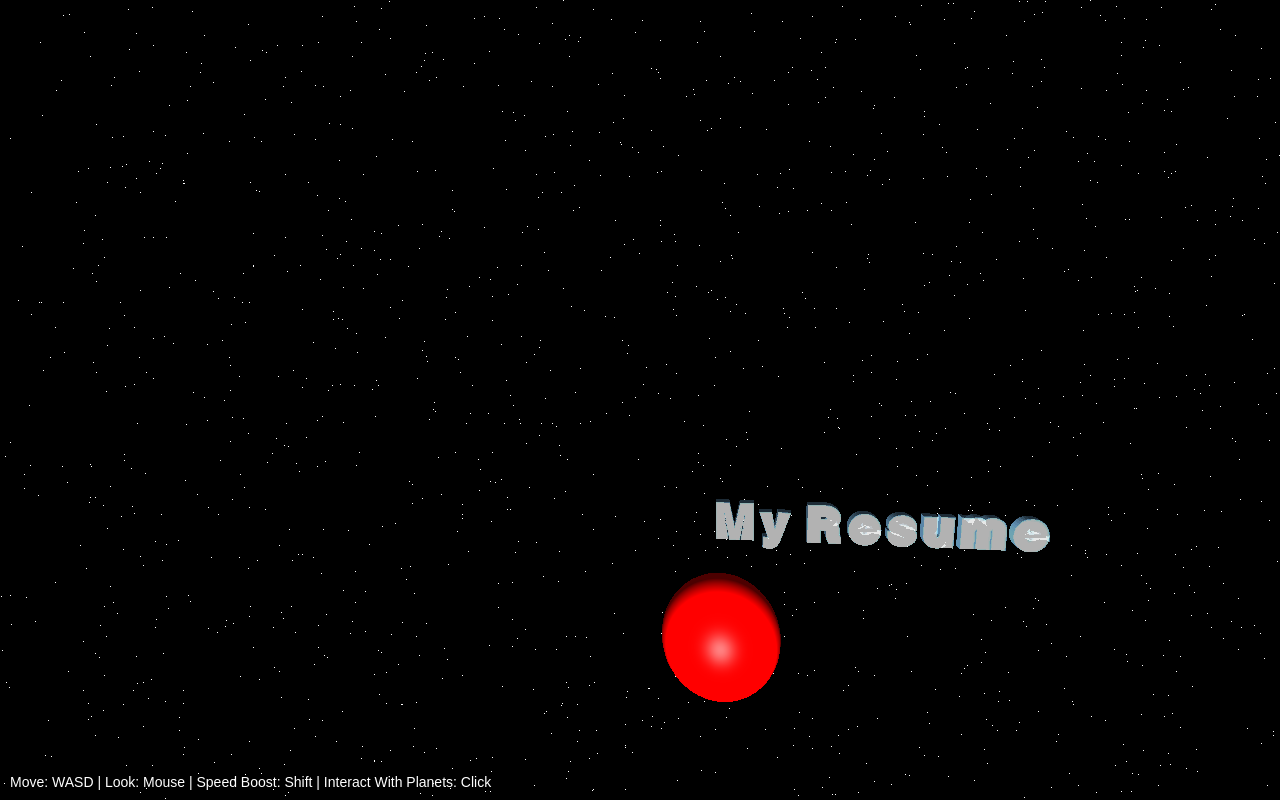
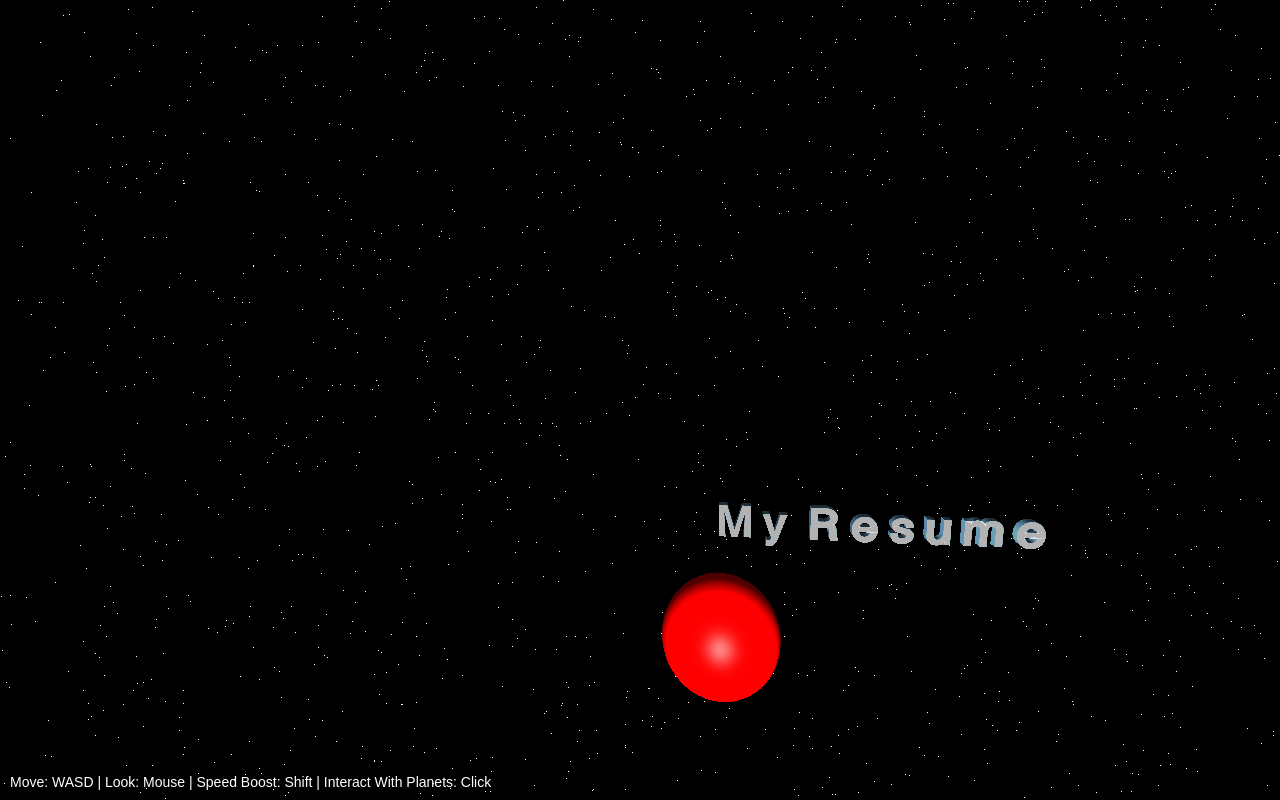
Before and after one commit to ItsX12/3dGalaxy, a plain HTML site: page index.html in a window 1280 px wide. Drawn offline with nearby package versions, Linux system fonts and the light colour scheme; animation ran at ten frames a second.

Commit message:
Update index.html

```diff
--- a/index.html
+++ b/index.html
@@ -132,10 +132,10 @@ function createPlanetText(text) {
                 font: font,
                 size: 2,
                 height: 0.5,
-                curveSegments: 5,
+                curveSegments: 12,
                 bevelEnabled: true,
-                bevelThickness: 0.15,
-                bevelSize: 0.3,
+                bevelThickness: 0.05,
+                bevelSize: 0.1,
                 bevelSegments: 5
             });
 
```
